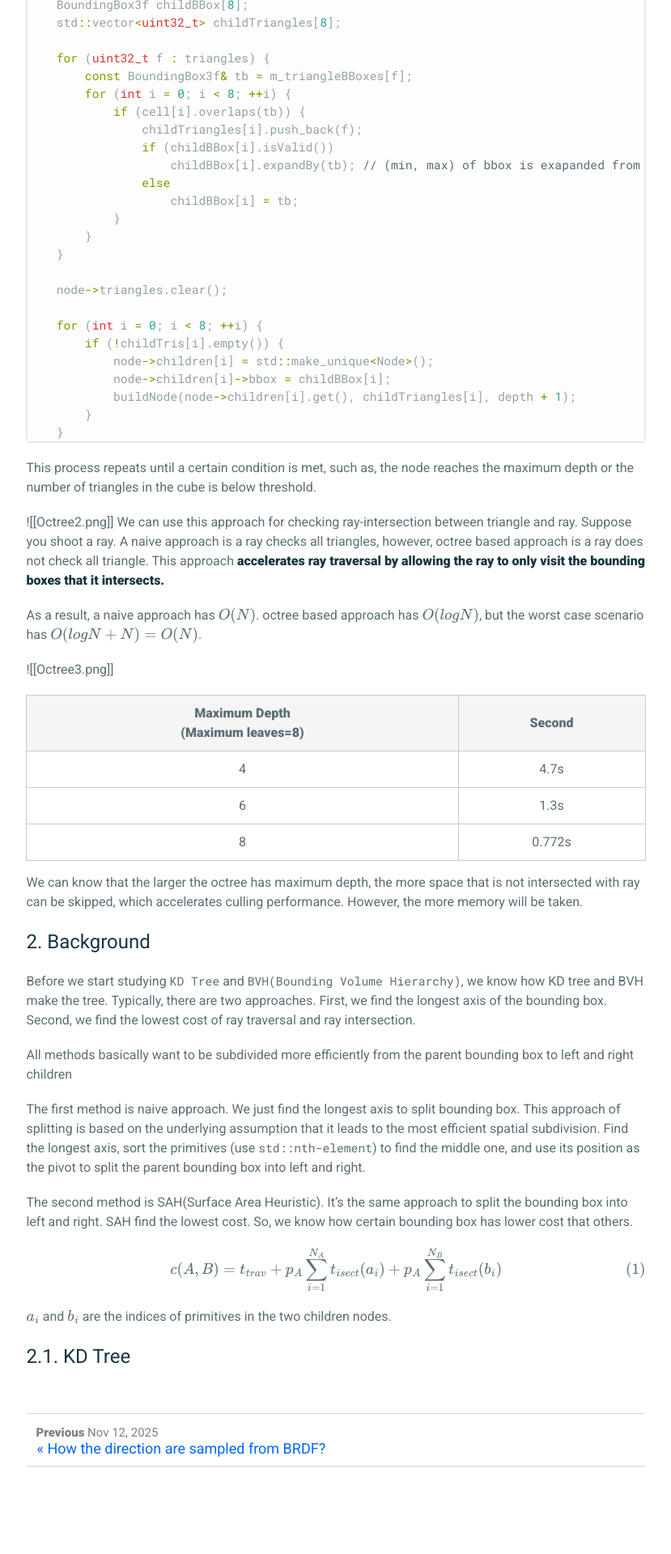
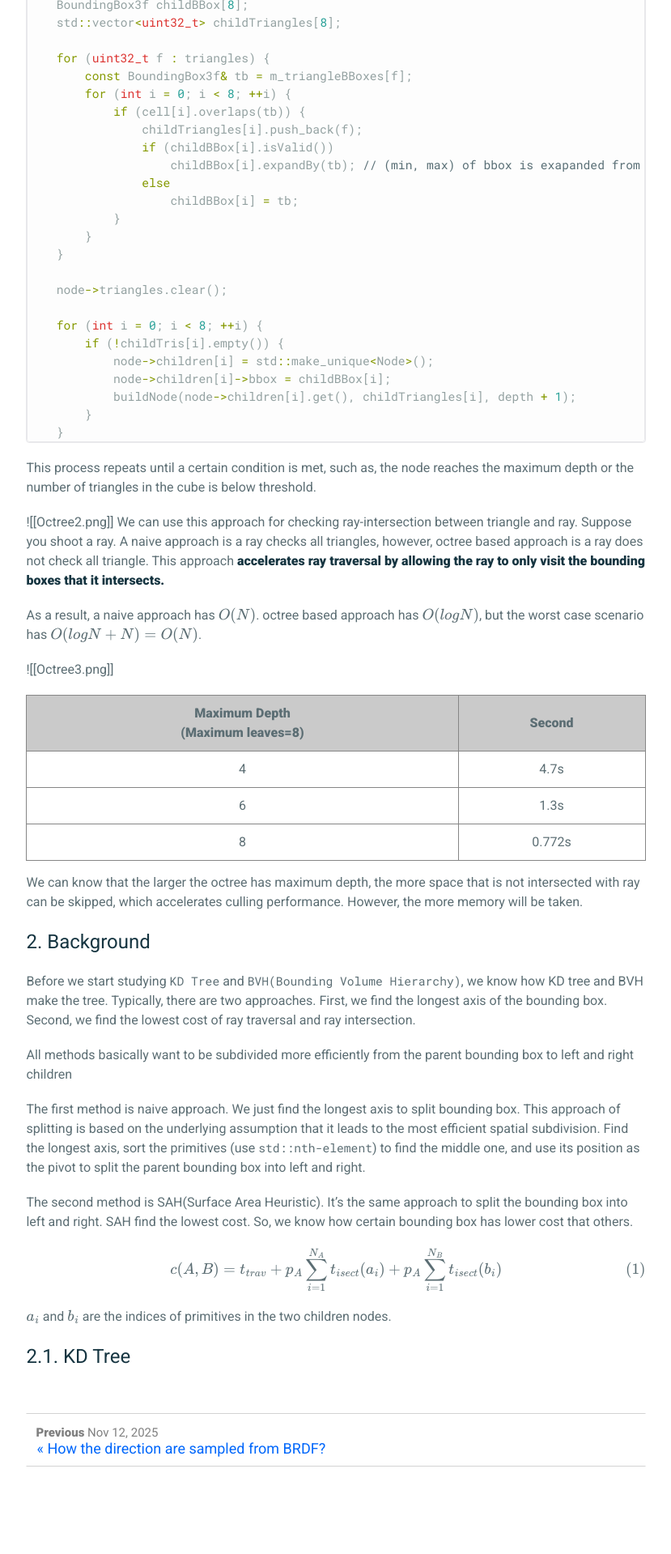
Before and after one commit to JungsikOh/jungsikoh.github.io, a Jekyll site: the page built from _posts/2025-11-18-Acceleration Data Structures with NORI.md, in a window 1280 px wide. Shown: the part 1992-3911 px from the top of the page at 81% size, without its empty margins (225-1054 px from the left). Built offline with Jekyll 4.4.1, drawn with Linux system fonts in a browser that asks for light colours; formulas are drawn with MathJax 3; comment, search, counter and statistics services are not loaded.

Commit message:
fix the blog code

```diff
--- a/_sass/components/_article.scss
+++ b/_sass/components/_article.scss
@@ -100,20 +100,22 @@
 		}
 
     table {
+        margin-left: auto;
+        margin-right: auto;
         width: 100%;                /* 표 너비 100% */
         border-collapse: collapse;  /* 테두리 겹치기 (이중 테두리 방지) */
-        border: 1px solid #cacaca;     /* [중요] 표 전체 겉 테두리 색상 */
+        border: 1px solid #868686;     /* [중요] 표 전체 겉 테두리 색상 */
         margin-bottom: 1.5rem;      /* 표 아래 여백 */
     }
 
     th, td {
-        border: 1px solid #cacaca;     /* 셀 안쪽 테두리 색상 */
+        border: 1px solid #868686;     /* 셀 안쪽 테두리 색상 */
         padding: 10px;              /* 셀 안쪽 여백 */
         text-align: center;           /* 텍스트 정렬 */
     }
 
     th {
-        background-color: #f5f5f5;  /* 헤더(제목) 배경색 (연한 회색) */
+        background-color: #cacaca;  /* 헤더(제목) 배경색 (연한 회색) */
         font-weight: bold;
     }
 }
```
Also changed, not shown: _pages/about.md (+1 -1 lines).
